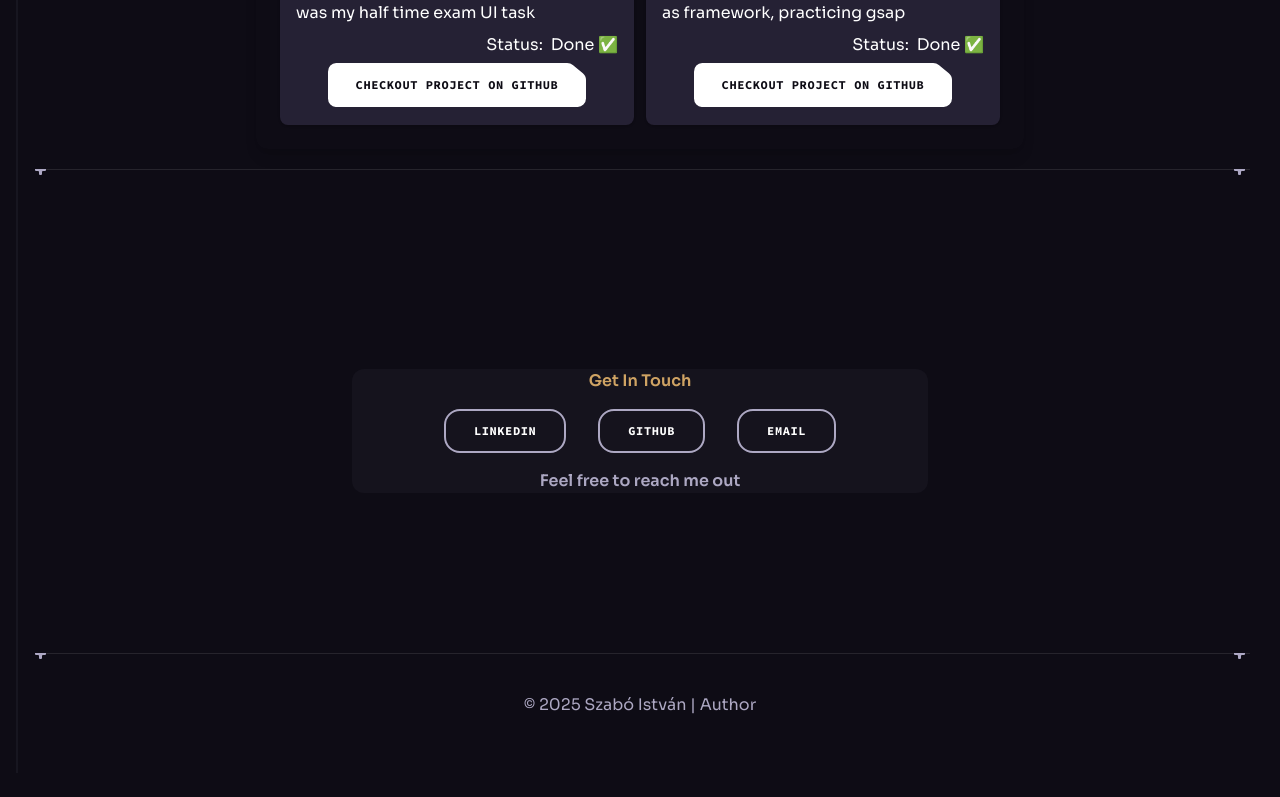
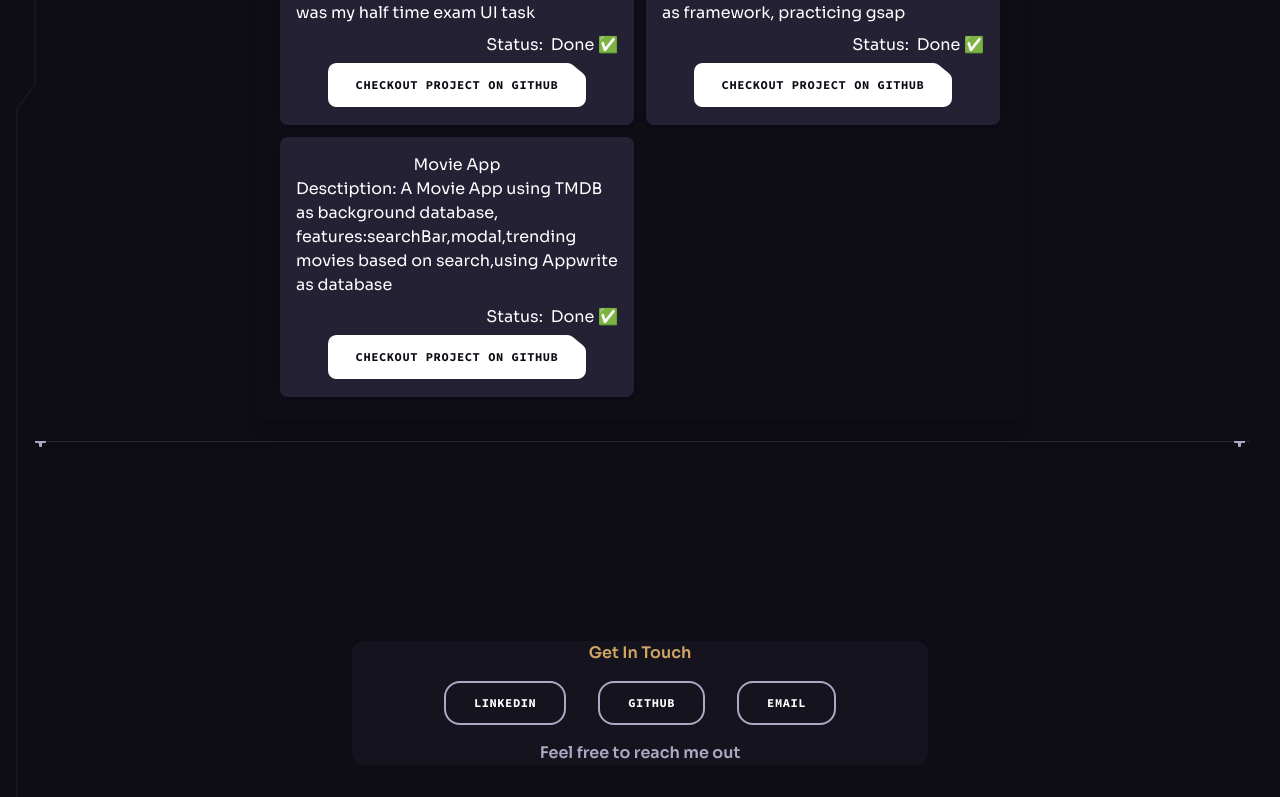
Before and after one commit to szkajvolker/portfolio-2.0, a React (Vite) app in the folder frontend/: page / in a window 1280 px wide. Shown: the part 3595-4392 px from the top of the page. Before the commit the page ends 4368 px from the top, so only its background shows below. Built offline with nearby package versions, Linux system fonts and the light colour scheme; a web font is replaced by a local one.

Commit message:
added new project to index.js

```diff
--- a/frontend/src/constants/index.js
+++ b/frontend/src/constants/index.js
@@ -75,6 +75,14 @@ export const projects = [
     repo: "https://szkajvolker.github.io/gsap_cocktails/",
     status: true,
   },
+  {
+    id: 3,
+    title: "Movie App",
+    description:
+      "A Movie App using TMDB as background database, features:searchBar,modal,trending movies based on search,using Appwrite as database",
+    repo: "https://movie-app-szi-5c29f5.netlify.app/",
+    status: true,
+  },
 ];
 
 export const navIcons = [
```
Also changed, not shown: 3 other files (tests, documents, lock files or other folders).
